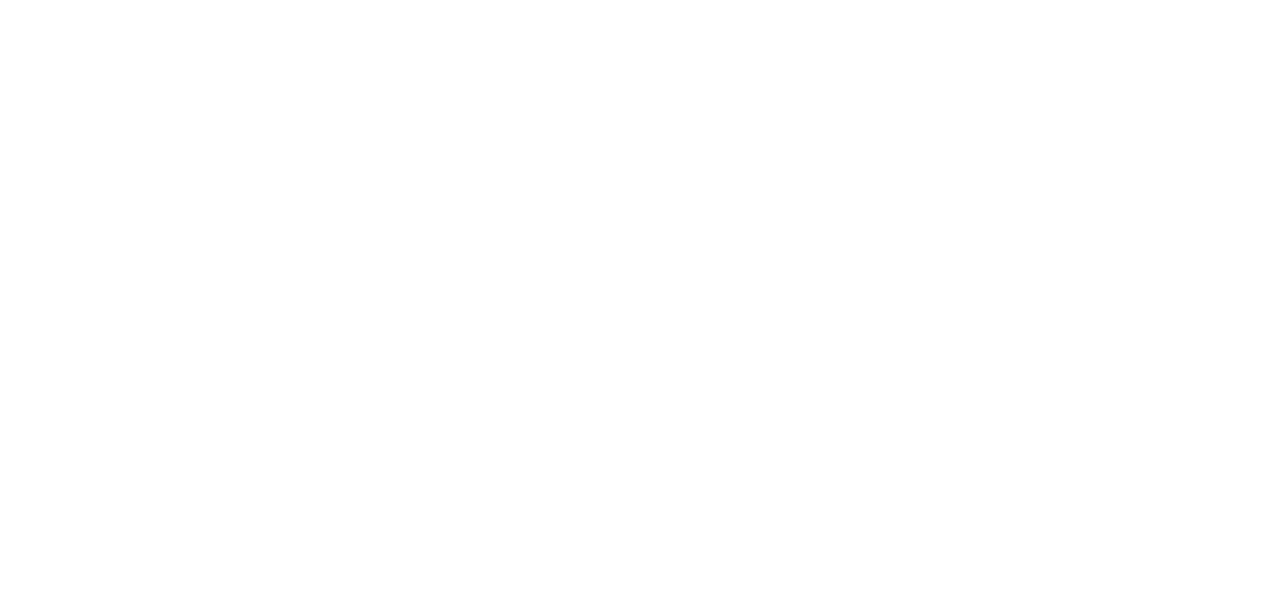
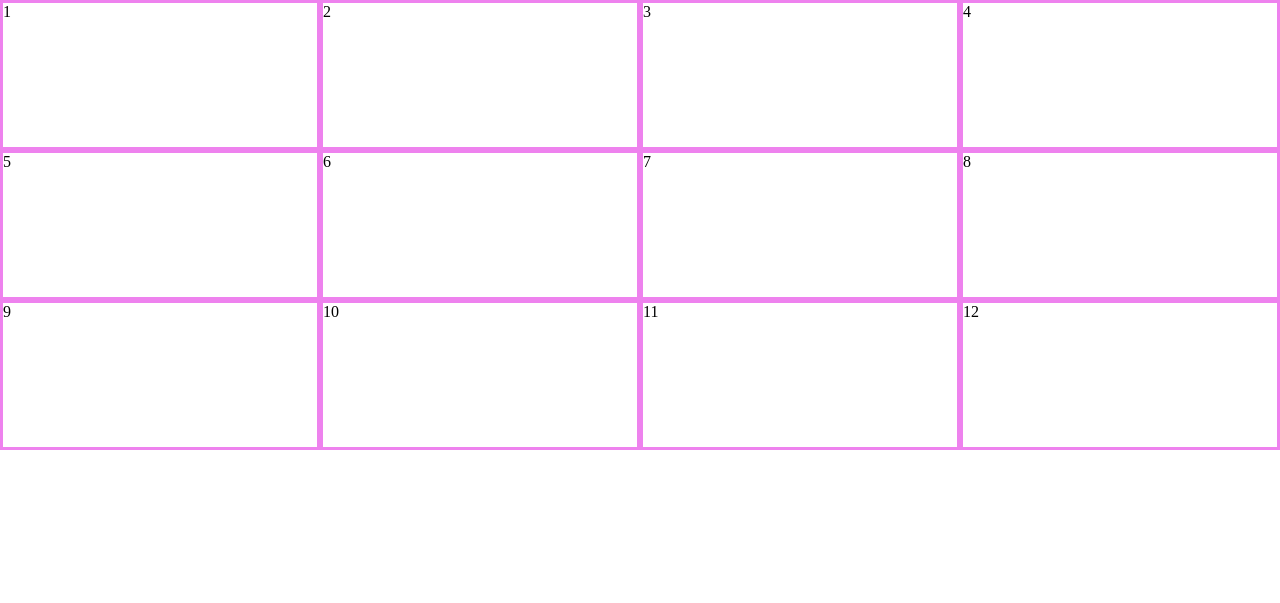
Before and after one commit to wi-fighters/50-uib-layout-grid-peteco83, a plain HTML site: page index.html in a window 1280 px wide. Drawn offline with Linux system fonts and the light colour scheme.

Commit message:
Done task 1

```diff
--- a/index.html
+++ b/index.html
@@ -4,10 +4,23 @@
     <meta charset="UTF-8">
     <meta name="viewport" content="width=device-width, initial-scale=1.0">
     <meta http-equiv="X-UA-Compatible" content="ie=edge">
-    <link rel="stylesheet" href="style.css">
+    <link rel="stylesheet" href="/style.css">
     <title>Document</title>
 </head>
 <body>
-
+    <main class="container">
+        <div>1</div>
+        <div>2</div>
+        <div>3</div>
+        <div>4</div>
+        <div>5</div>
+        <div>6</div>
+        <div>7</div>
+        <div>8</div>
+        <div>9</div>
+        <div>10</div>
+        <div>11</div>
+        <div>12</div>
+    </main>
 </body>
 </html>
```
